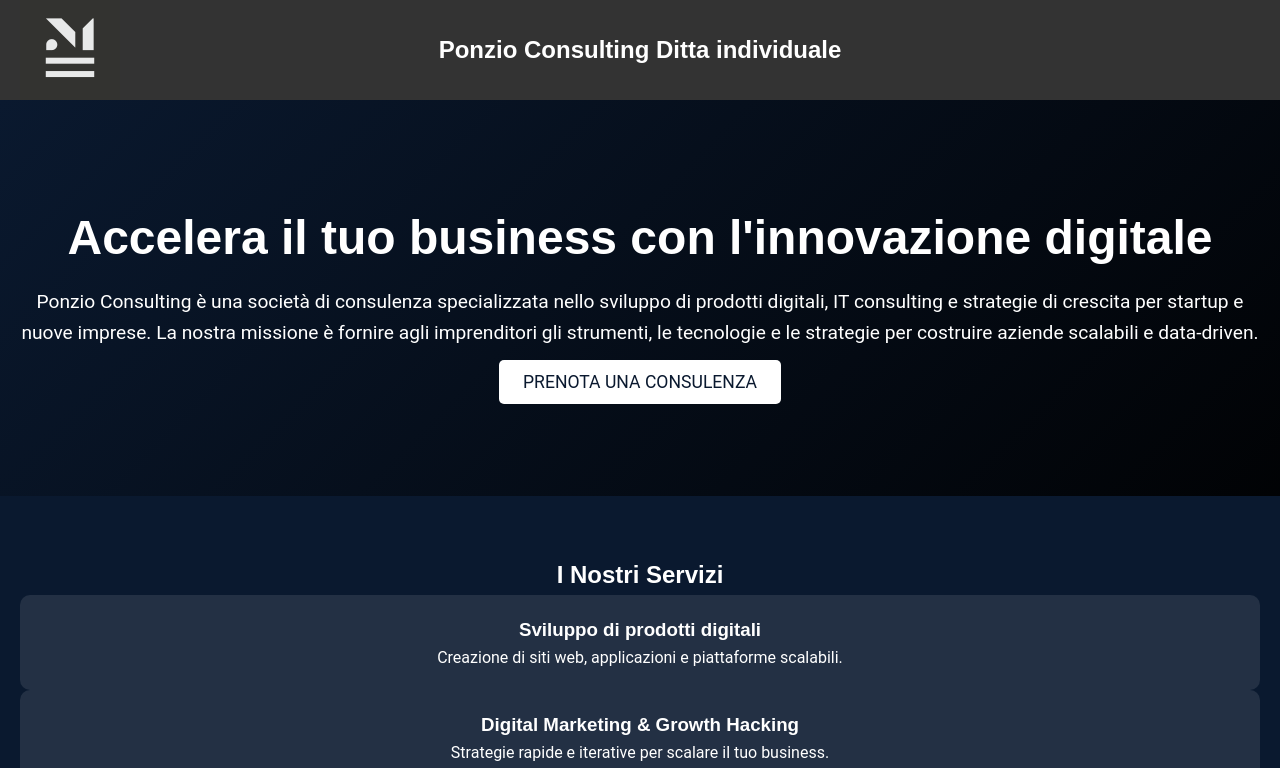
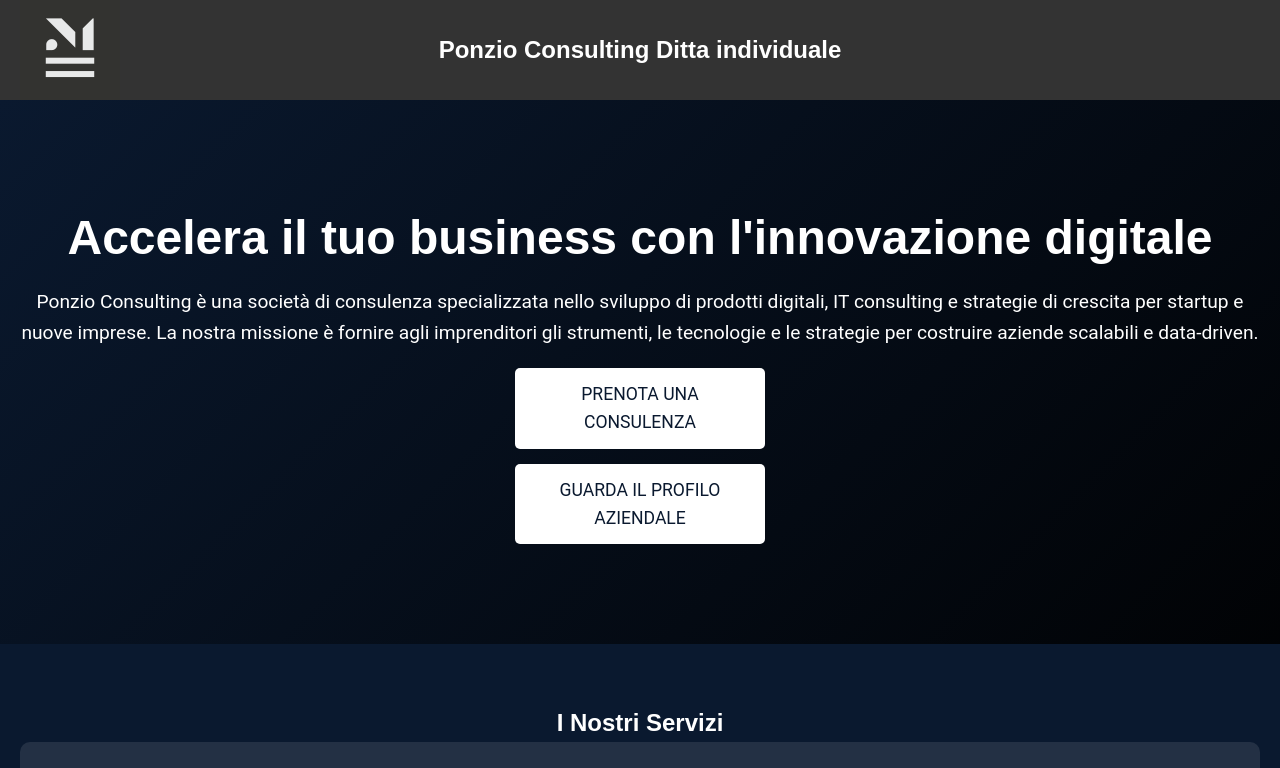
Before and after one commit to Ponzio-it/ponzio-consulting, a Next.js app: page / in a window 1280 px wide. Shown: the top 768 px of the page. Built offline with nearby package versions, Linux system fonts and the light colour scheme.

Commit message:
adding company profile

```diff
--- a/src/components/Hero.js
+++ b/src/components/Hero.js
@@ -7,13 +7,23 @@
       <div className={styles.heroContent}>
         <h1 id="hero-heading">Accelera il tuo business con l'innovazione digitale</h1>
         <p>
-
           Ponzio Consulting è una società di consulenza specializzata nello sviluppo di prodotti digitali,
           IT consulting e strategie di crescita per startup e nuove imprese.
           La nostra missione è fornire agli imprenditori gli strumenti, le tecnologie e le strategie
           per costruire aziende scalabili e data-driven.
         </p>
-        <a href="#contact" className={styles.ctaButton}>Prenota una Consulenza</a>
+        {/* CTA Button and Profile Button Stacked */}
+        <div className={styles.buttonGroup}>
+          <a href="#contact" className={styles.ctaButton}>Prenota una Consulenza</a>
+          <a
+            href="https://1drv.ms/p/c/0b6deb4d2e7cca09/EWb137feeLFBvZhzuhNLunABNS45H2-tO49hzfqDwBNNrg?e=6P3n3q"
+            className={styles.profileButton}
+            target="_blank"
+            rel="noopener noreferrer"
+          >
+            Guarda il Profilo Aziendale
+          </a>
+        </div>
       </div>
     </section>
   );
--- a/src/styles/Home.module.css
+++ b/src/styles/Home.module.css
@@ -16,6 +16,15 @@
     margin-bottom: 20px;
 }
 
+/* Button Container */
+.buttonGroup {
+    display: flex;
+    flex-direction: column; /* Stack buttons vertically */
+    align-items: center;
+    gap: 15px; /* Spacing between buttons */
+}
+
+/* CTA Button */
 .hero .ctaButton {
     font-size: 1.1rem;
     background: var(--secondary-text);
@@ -24,9 +33,29 @@
     border-radius: 5px;
     text-transform: uppercase;
     transition: 0.3s;
+    width: 250px;
+    text-align: center;
 }
 
 .hero .ctaButton:hover {
+    background: var(--accent-color);
+    color: #fff;
+}
+
+/* Profile Button */
+.hero .profileButton {
+    font-size: 1.1rem;
+    background: var(--secondary-text);
+    color: var(--primary-bg);
+    padding: 12px 24px;
+    border-radius: 5px;
+    text-transform: uppercase;
+    transition: 0.3s;
+    width: 250px;
+    text-align: center;
+}
+
+.hero .profileButton:hover {
     background: var(--accent-color);
     color: #fff;
 }
@@ -105,6 +134,15 @@
         font-size: 1rem;
     }
 
+    .buttonGroup {
+        width: 100%;
+    }
+
+    .hero .ctaButton,
+    .hero .profileButton {
+        width: 100%;
+    }
+
     .services {
         padding: 30px 10px;
     }
```
